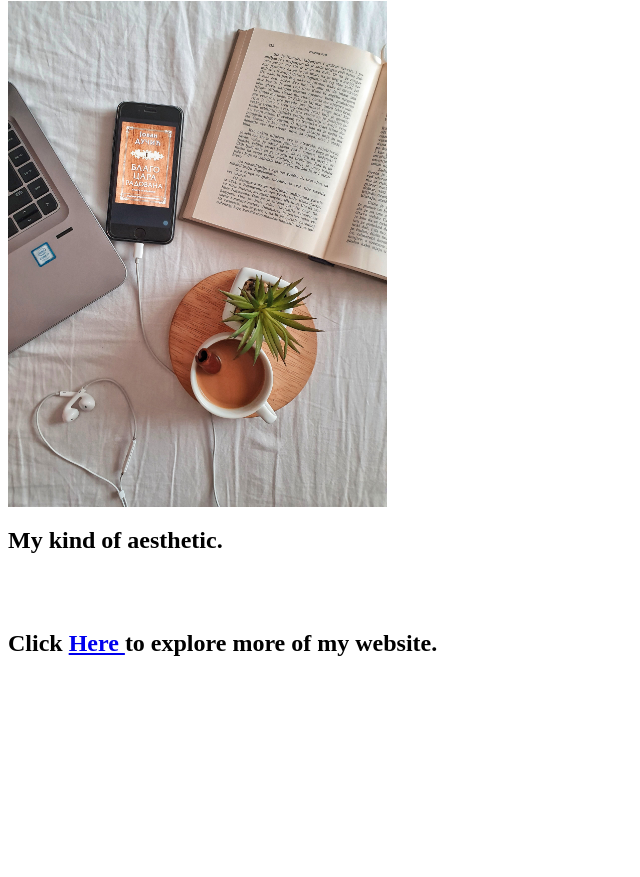
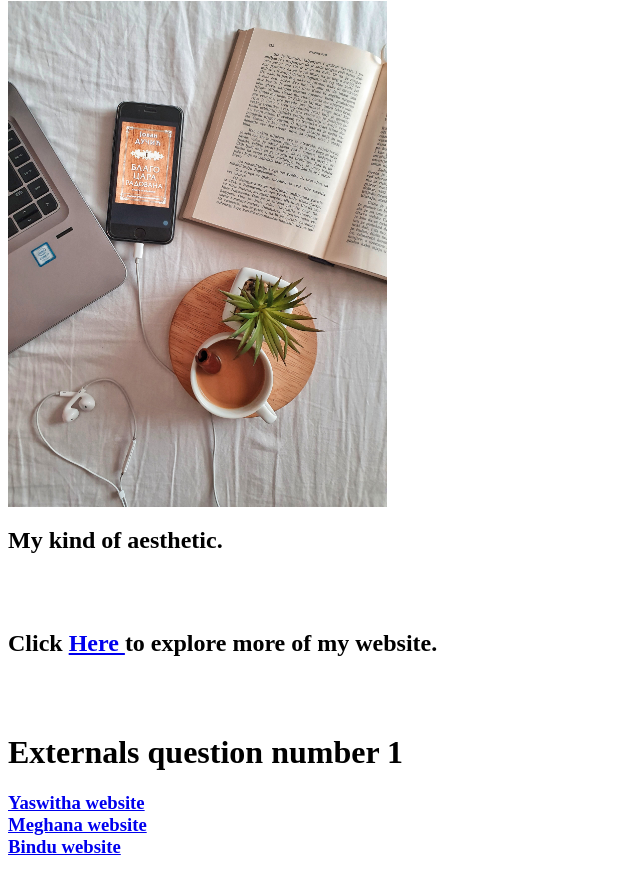
Before and after one commit to Geethika-Amiti/Externals, a plain HTML site: page index.html in a window 1280 px wide. Shown: the part 258-1135 px from the top of the page, without its empty margins (0-640 px from the left). Before the commit the page ends 934 px from the top, so only its background shows below. Drawn offline with Linux system fonts and the light colour scheme.

Commit message:
Added friends links to index.html

```diff
--- a/index.html
+++ b/index.html
@@ -27,5 +27,13 @@ My kind of aesthetic.
 <h2>
 Click <a href="CSD2.html"> Here </a> to explore more of my website.
 </h2>
+<br>
+<br>
+<h1>Externals question number 1</h1>
+<h3>
+<a href="yaswitha.me"> Yaswitha website </a> <br>
+<a href="meghanaalaboyina.me"> Meghana website </a> <br>
+<a href="binduja.me"> Bindu website </a> <br>
+</h3>
 </body>
 </html>
```
